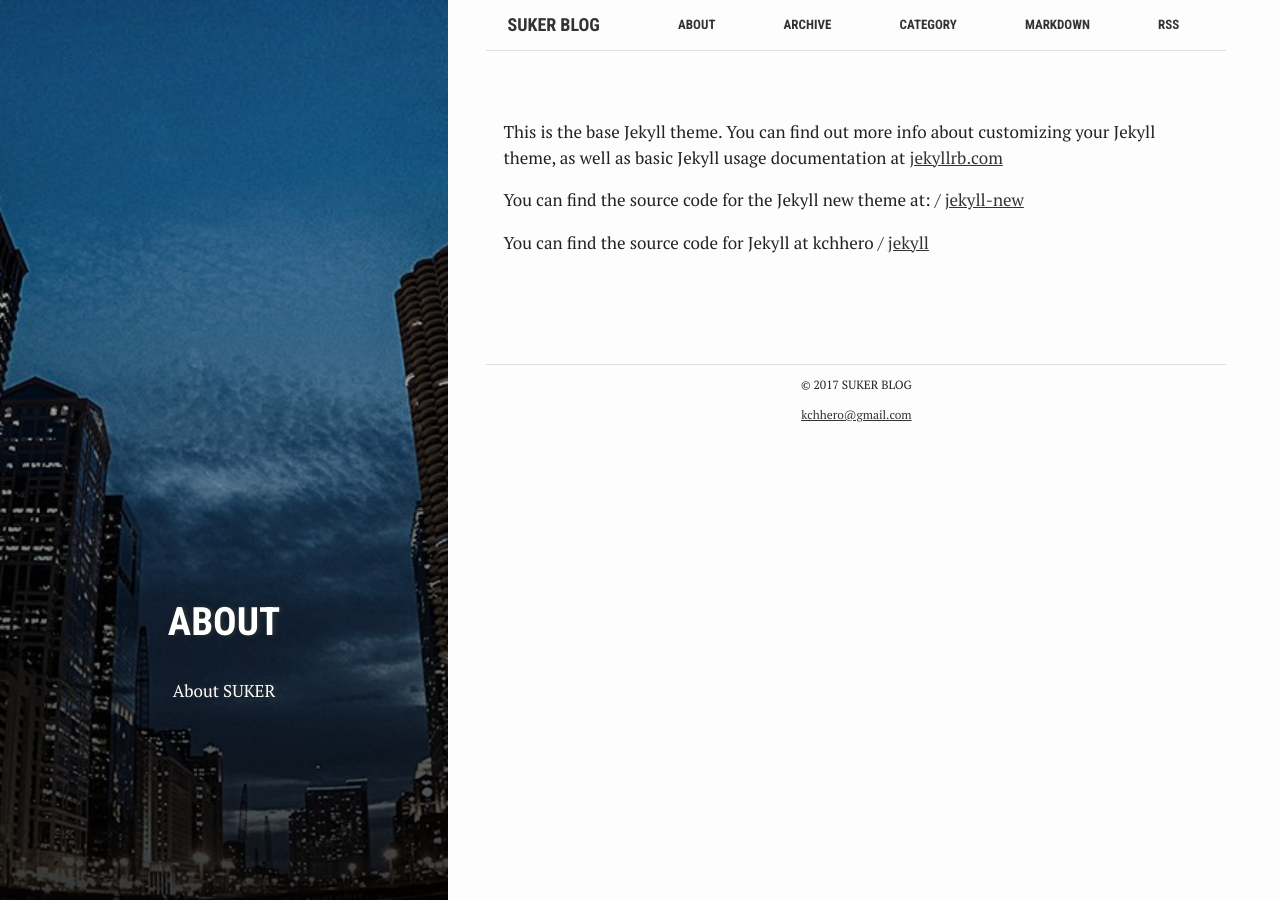
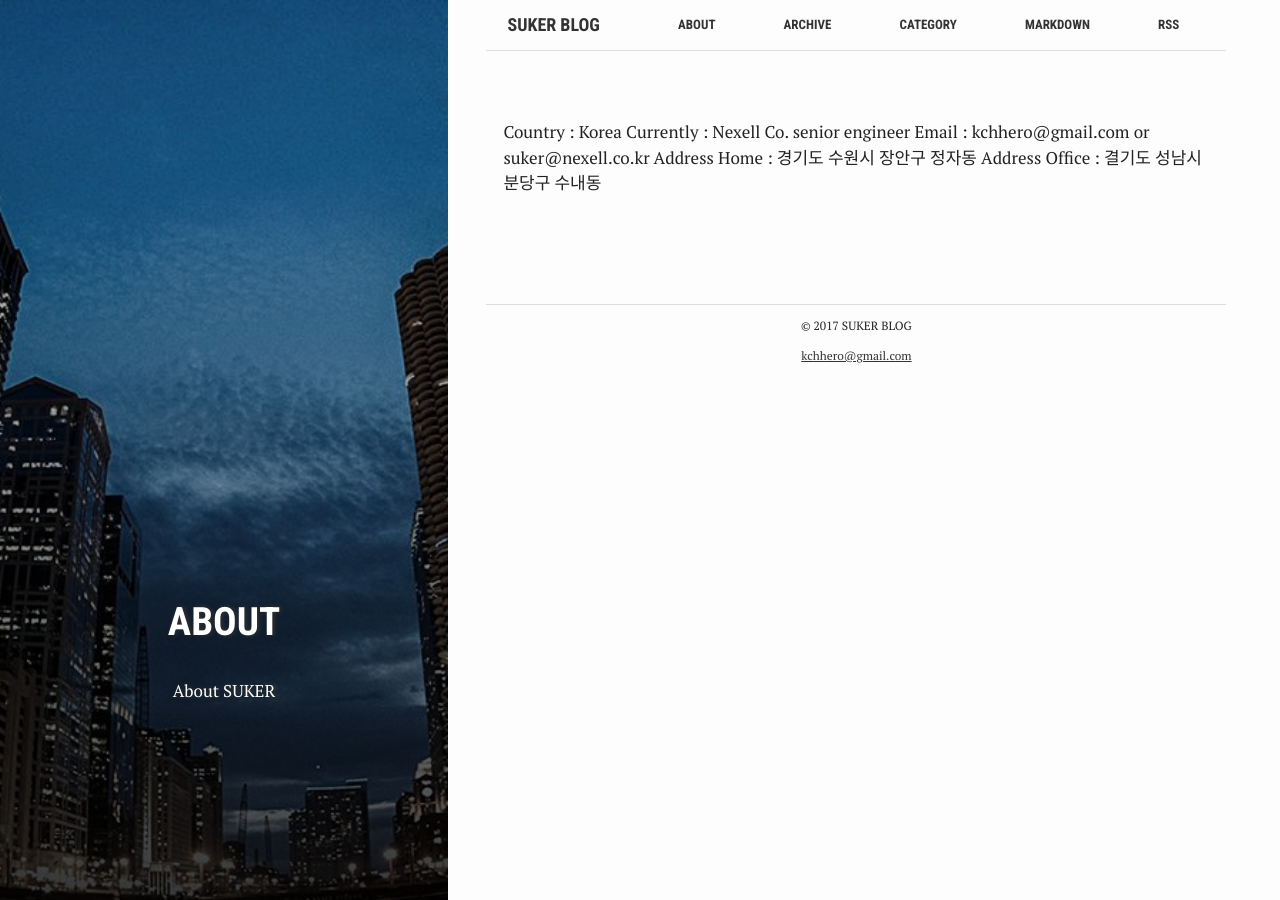
Before and after one commit to kchhero/kchhero.github.io, a Jekyll site: the page built from about.md, in a window 1280 px wide. Built offline with Jekyll 4.4.1, drawn with Linux system fonts in a browser that asks for light colours.

Commit message:
about update

```diff
--- a/about.md
+++ b/about.md
@@ -8,12 +8,8 @@ summary: "About SUKER"
 active: about
 ---
 
-This is the base Jekyll theme. You can find out more info about customizing your Jekyll theme, as well as basic Jekyll usage documentation at [jekyllrb.com](http://jekyllrb.com/)
-
-You can find the source code for the Jekyll new theme at:
-{{site.twitter_username}} /
-[jekyll-new](https://github.com/jglovier/jekyll-new)
-
-You can find the source code for Jekyll at
-{{site.github_username}} /
-[jekyll](https://github.com/jekyll/jekyll)
+Country : Korea
+Currently : Nexell Co. senior engineer
+Email : kchhero@gmail.com or suker@nexell.co.kr
+Address Home : 경기도 수원시 장안구 정자동
+Address Office : 결기도 성남시 분당구 수내동
```
Also changed, not shown: _posts/2011-01-01-test.md (added, +46 -0 lines).
